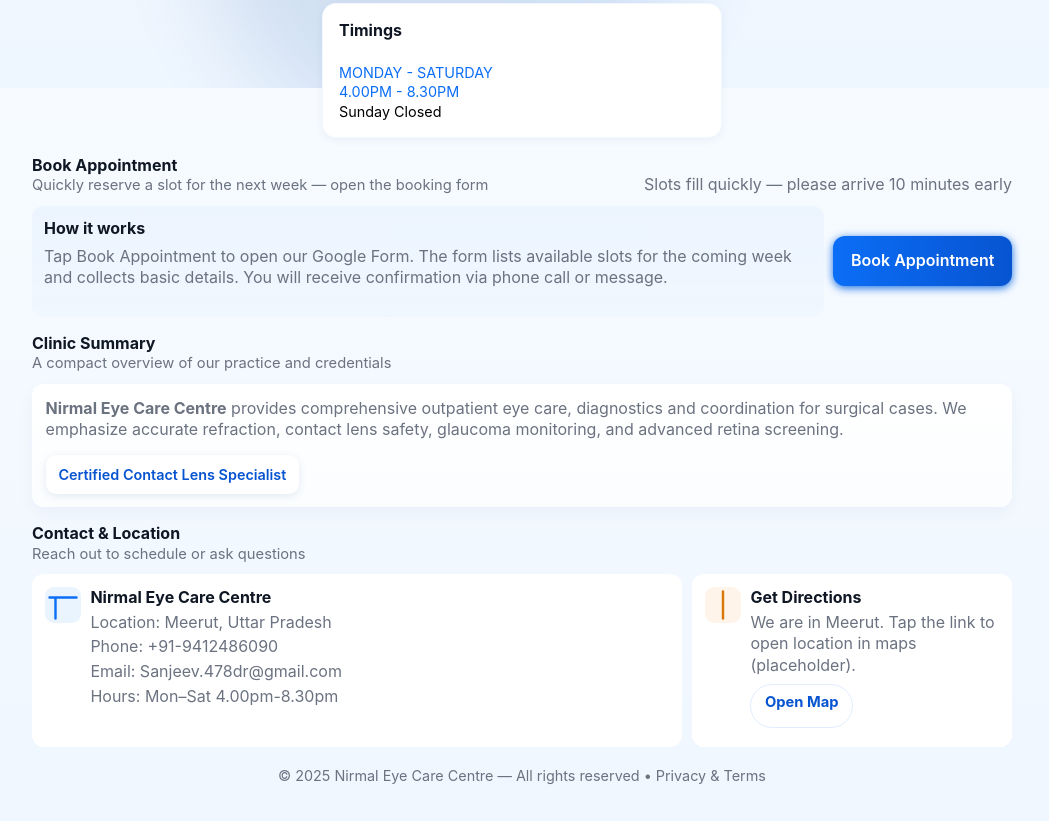
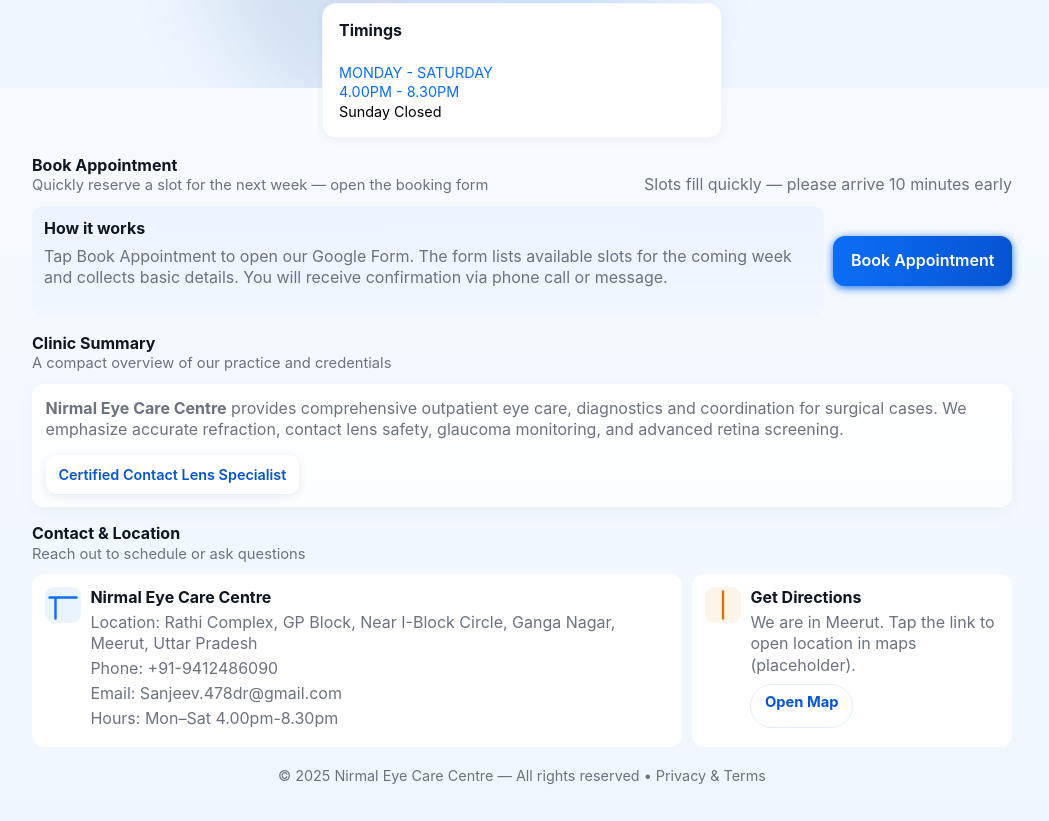
Before and after one commit to SanjeevKumarSingh478/Nirmal_Eye_Care_Centre, a plain HTML site: page index.html in a window 1280 px wide. Shown: the part 712-1533 px from the top of the page, without its empty margins (118-1167 px from the left). Drawn offline with Linux system fonts and the light colour scheme.

Commit message:
index.html

```diff
--- a/index.html
+++ b/index.html
@@ -216,7 +216,7 @@
           </svg>
           <div>
             <div style="font-weight:700">Nirmal Eye Care Centre</div>
-            <div class="muted" style="margin-top:.2rem">Location: Meerut, Uttar Pradesh</div>
+            <div class="muted" style="margin-top:.2rem">Location: Rathi Complex, GP Block, Near I-Block Circle, Ganga Nagar, Meerut, Uttar Pradesh</div>
             <div class="muted" style="margin-top:.2rem">Phone: +91-9412486090</div>
             <div class="muted" style="margin-top:.2rem">Email: Sanjeev.478dr@gmail.com</div>
             <div class="muted" style="margin-top:.2rem">Hours: Mon–Sat 4.00pm-8.30pm</div>
```
